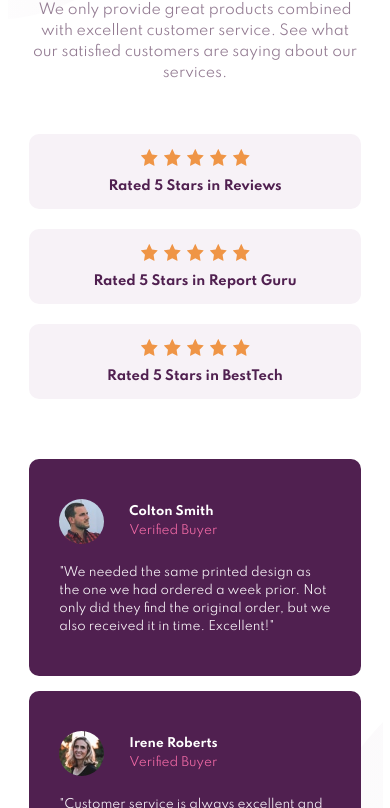
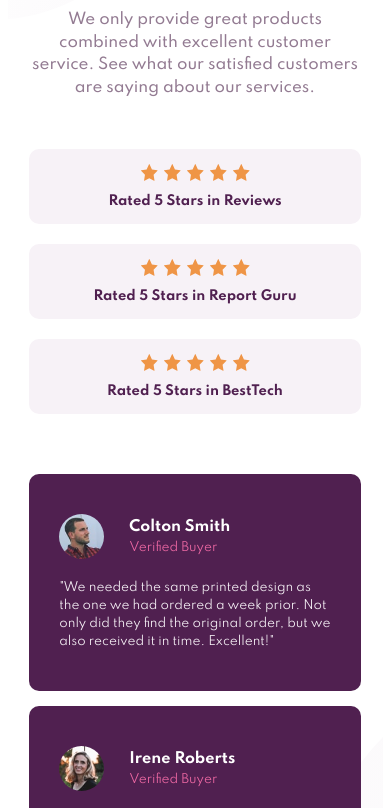
Before and after one commit to femRepos/social-proof-section, a plain HTML site: page index.html in a window 390 px wide. Shown: the part 213-1021 px from the top of the page. Drawn offline with Linux system fonts and the light colour scheme.

Commit message:
refactor style for more accurate solution-design comparison

```diff
--- a/styles/style.css
+++ b/styles/style.css
@@ -58,6 +58,7 @@ h1 {
     color: var(--dark-grayish-magenta);
     margin: 20px 0;
     line-height: 1.5em;
+    font-weight: 500;
 }
 
 /* Rating section */
@@ -167,6 +168,10 @@ section:nth-child(2) {
     overflow: scroll;
 }
 
+.name {
+    font-size: 1.2em;
+}
+
 .quote p {
     color: var(--light-grayish-magenta);
     line-height: 1.5em;
@@ -177,7 +182,6 @@ section:nth-child(2) {
 
     body {
         background: url(../images/bg-pattern-top-mobile.svg) no-repeat top, url(../images/bg-pattern-bottom-mobile.svg) no-repeat bottom;
-        font-size: 14px;
     }
 
     /* MAIN */
```
